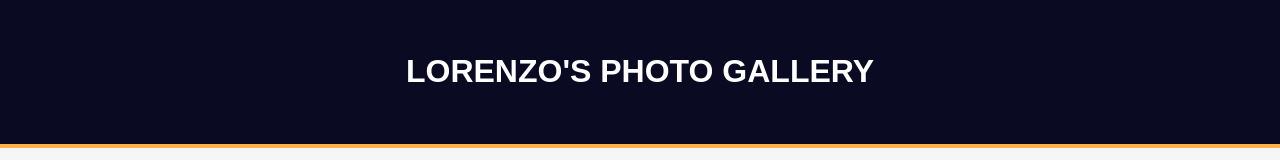
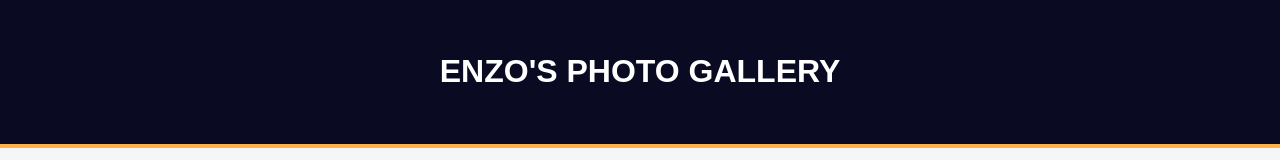
Before and after one commit to Enzo-El/Photo_Gallery, a plain HTML site: page index.html in a window 1280 px wide. Shown: the top 160 px of the page. Drawn offline with Linux system fonts and the light colour scheme.

Commit message:
modified:   index.html

```diff
--- a/index.html
+++ b/index.html
@@ -10,7 +10,7 @@
 
     <body>
         <header class="header">
-            <h1>Lorenzo's Photo Gallery</h1>
+            <h1>Enzo's Photo Gallery</h1>
         </header>
 
         <div class="gallery">
```
